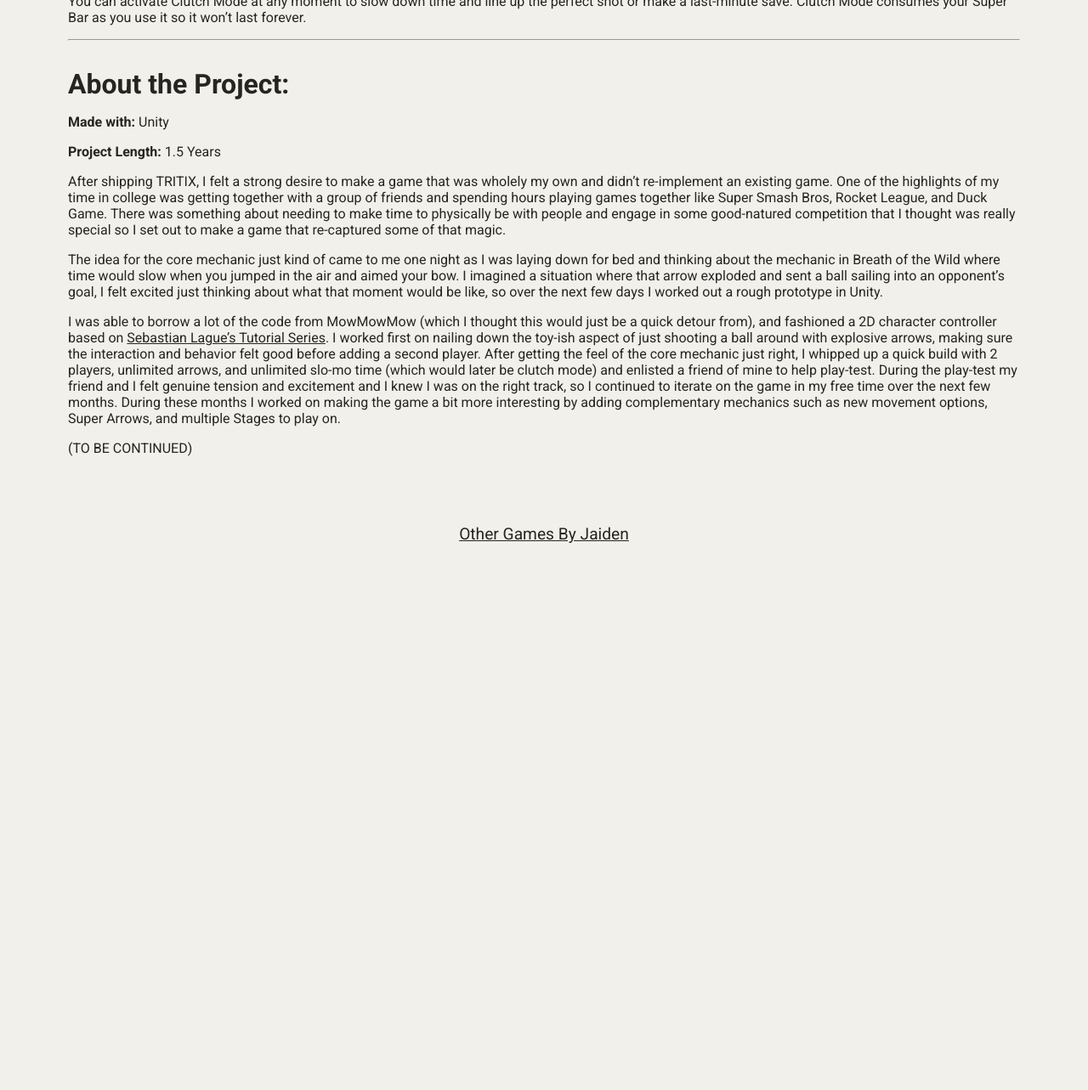
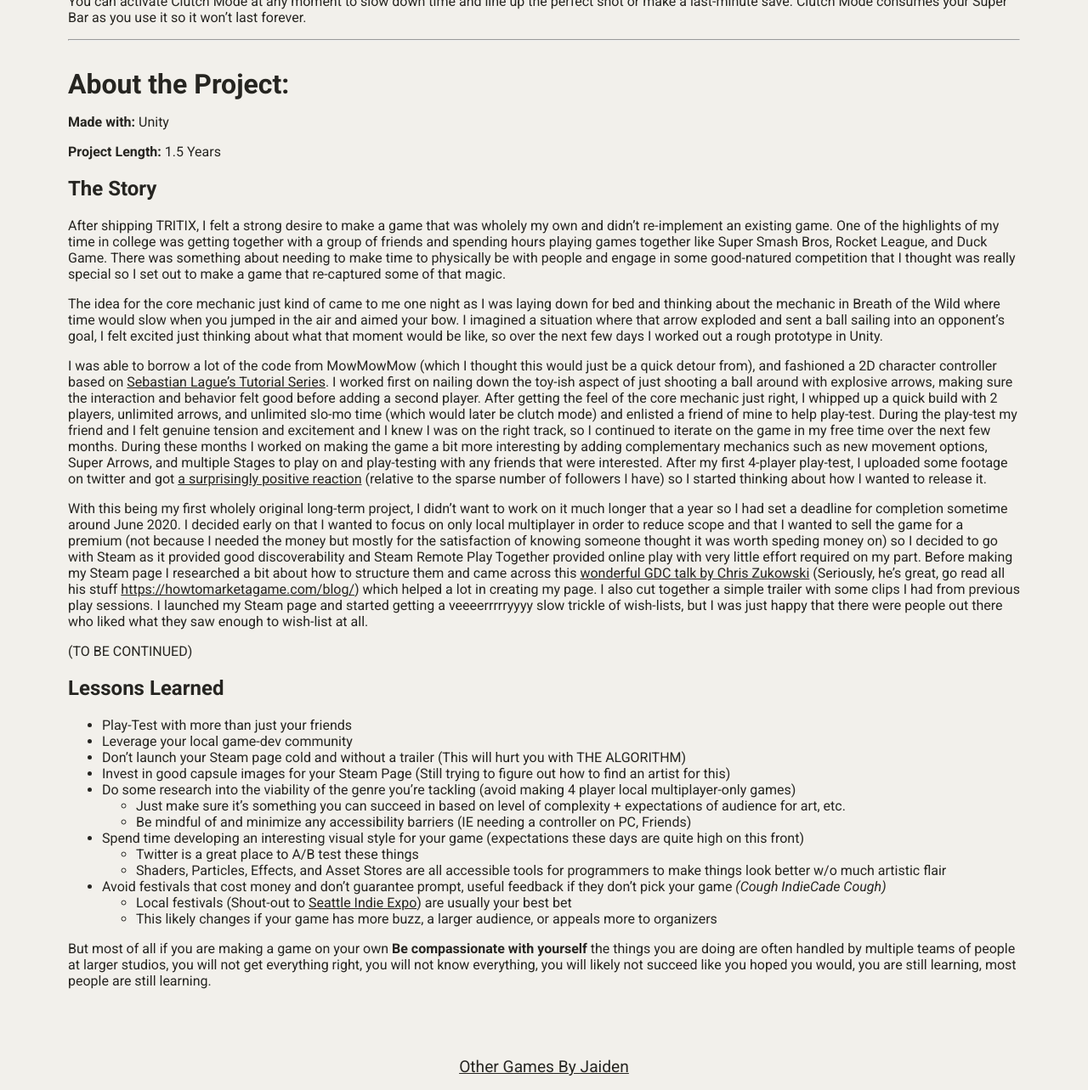
Before and after one commit to jaideng123/jaideng123.github.io, a Jekyll site: the page built from _posts/games/2020-01-01-ArrowBall.md, in a window 1280 px wide and 1400 px high, scrolled down 2420 px, cut to the strip 117-1400 px from the top of the window. Shown: the whole strip at 85% size. Built offline with Jekyll 4.4.1, drawn with Linux system fonts in a browser that asks for light colours; nearby versions of some CDN libraries; before the commit the page ends 3193 px from its top, so only the background shows below that.

Commit message:
More ArrowBall Post-Mortem

```diff
--- a/_posts/games/2020-01-01-ArrowBall.md
+++ b/_posts/games/2020-01-01-ArrowBall.md
@@ -54,10 +54,32 @@
 
 **Project Length:** 1.5 Years
 
+## The Story
+
 After shipping TRITIX, I felt a strong desire to make a game that was wholely my own and didn't re-implement an existing game. One of the highlights of my time in college was getting together with a group of friends and spending hours playing games together like Super Smash Bros, Rocket League, and Duck Game. There was something about needing to make time to physically be with people and engage in some good-natured competition that I thought was really special so I set out to make a game that re-captured some of that magic.
 
 The idea for the core mechanic just kind of came to me one night as I was laying down for bed and thinking about the mechanic in Breath of the Wild where time would slow when you jumped in the air and aimed your bow. I imagined a situation where that arrow exploded and sent a ball sailing into an opponent's goal, I felt excited just thinking about what that moment would be like, so over the next few days I worked out a rough prototype in Unity.
 
-I was able to borrow a lot of the code from MowMowMow (which I thought this would just be a quick detour from), and fashioned a 2D character controller based on [Sebastian Lague's Tutorial Series](https://www.youtube.com/playlist?list=PLFt_AvWsXl0f0hqURlhyIoAabKPgRsqjz). I worked first on nailing down the toy-ish aspect of just shooting a ball around with explosive arrows, making sure the interaction and behavior felt good before adding a second player. After getting the feel of the core mechanic just right, I whipped up a quick build with 2 players, unlimited arrows, and unlimited slo-mo time (which would later be clutch mode) and enlisted a friend of mine to help play-test. During the play-test my friend and I felt genuine tension and excitement and I knew I was on the right track, so I continued to iterate on the game in my free time over the next few months. During these months I worked on making the game a bit more interesting by adding complementary mechanics such as new movement options, Super Arrows, and multiple Stages to play on.
+I was able to borrow a lot of the code from MowMowMow (which I thought this would just be a quick detour from), and fashioned a 2D character controller based on [Sebastian Lague's Tutorial Series](https://www.youtube.com/playlist?list=PLFt_AvWsXl0f0hqURlhyIoAabKPgRsqjz). I worked first on nailing down the toy-ish aspect of just shooting a ball around with explosive arrows, making sure the interaction and behavior felt good before adding a second player. After getting the feel of the core mechanic just right, I whipped up a quick build with 2 players, unlimited arrows, and unlimited slo-mo time (which would later be clutch mode) and enlisted a friend of mine to help play-test. During the play-test my friend and I felt genuine tension and excitement and I knew I was on the right track, so I continued to iterate on the game in my free time over the next few months. During these months I worked on making the game a bit more interesting by adding complementary mechanics such as new movement options, Super Arrows, and multiple Stages to play on and play-testing with any friends that were interested. After my first 4-player play-test, I uploaded some footage on twitter and got [a surprisingly positive reaction](https://twitter.com/JaidenG123/status/1226030016124743685) (relative to the sparse number of followers I have) so I started thinking about how I wanted to release it.
+
+With this being my first wholely original long-term project, I didn't want to work on it much longer that a year so I had set a deadline for completion sometime around June 2020. I decided early on that I wanted to focus on only local multiplayer in order to reduce scope and that I wanted to sell the game for a premium (not because I needed the money but mostly for the satisfaction of knowing someone thought it was worth speding money on) so I decided to go with Steam as it provided good discoverability and Steam Remote Play Together provided online play with very little effort required on my part. Before making my Steam page I researched a bit about how to structure them and came across this [wonderful GDC talk by Chris Zukowski](https://www.youtube.com/watch?v=UJiv14uPOac) (Seriously, he's great, go read all his stuff [https://howtomarketagame.com/blog/](https://howtomarketagame.com/blog/)) which helped a lot in creating my page. I also cut together a simple trailer with some clips I had from previous play sessions. I launched my Steam page and started getting a veeeerrrrryyyy slow trickle of wish-lists, but I was just happy that there were people out there who liked what they saw enough to wish-list at all.
 
 (TO BE CONTINUED)
+
+## Lessons Learned
+
+- Play-Test with more than just your friends
+- Leverage your local game-dev community
+- Don't launch your Steam page cold and without a trailer (This will hurt you with THE ALGORITHM)
+- Invest in good capsule images for your Steam Page (Still trying to figure out how to find an artist for this)
+- Do some research into the viability of the genre you're tackling (avoid making 4 player local multiplayer-only games)
+    - Just make sure it's something you can succeed in based on level of complexity + expectations of audience for art, etc.
+    - Be mindful of and minimize any accessibility barriers (IE needing a controller on PC, Friends)
+- Spend time developing an interesting visual style for your game (expectations these days are quite high on this front)
+    - Twitter is a great place to A/B test these things
+    - Shaders, Particles, Effects, and Asset Stores are all accessible tools for programmers to make things look better w/o much artistic flair
+- Avoid festivals that cost money and don't guarantee prompt, useful feedback if they don't pick your game *(Cough IndieCade Cough)*
+    - Local festivals (Shout-out to [Seattle Indie Expo](https://six.seattleindies.org/)) are usually your best bet
+    - This likely changes if your game has more buzz, a larger audience, or appeals more to organizers
+
+But most of all if you are making a game on your own **Be compassionate with yourself** the things you are doing are often handled by multiple teams of people at larger studios, you will not get everything right, you will not know everything, you will likely not succeed like you hoped you would, you are still learning, most people are still learning.
```
